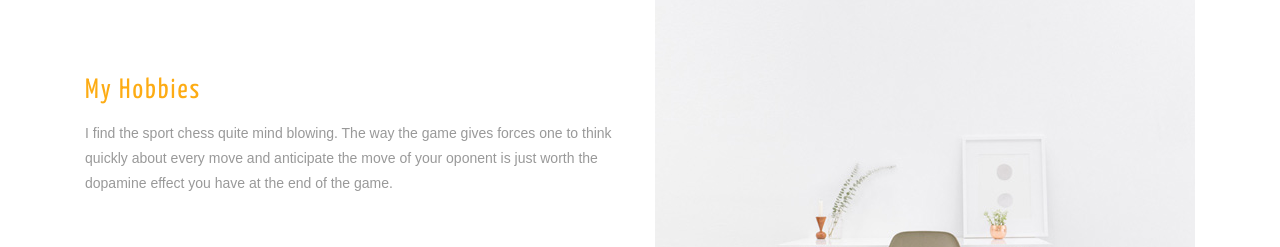
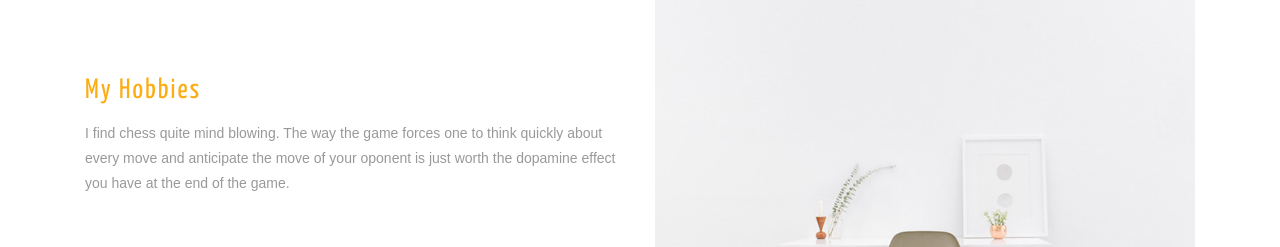
Before and after one commit to Mse-lunani/Mse-lunani.github.io, a plain HTML site: page index.html in a window 1280 px wide. Shown: the part 1380-1627 px from the top of the page. Drawn offline with Linux system fonts and the light colour scheme.

Commit message:
Update index.html

```diff
--- a/index.html
+++ b/index.html
@@ -128,7 +128,7 @@
 				<div class="w3-about-grids2">
 				<div class="col-md-6 w3-about-grid-left2">
 					<h3>My Hobbies</h3>
-					<p> I find the sport chess quite mind blowing. The way the game gives forces one to think quickly about every move and anticipate the move of your oponent is just worth the dopamine effect you have at the end of the game.   </p>
+					<p> I find chess quite mind blowing. The way the game forces one to think quickly about every move and anticipate the move of your oponent is just worth the dopamine effect you have at the end of the game.   </p>
 
 
 				</div>
```
